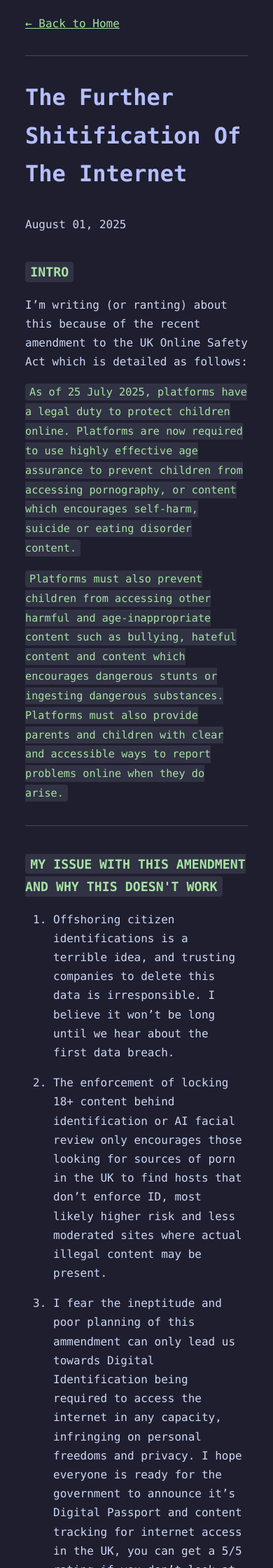
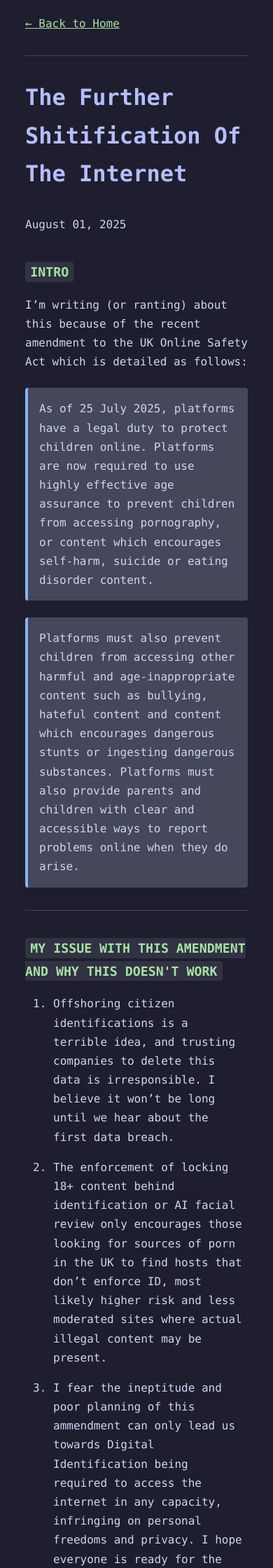
Before and after one commit to thebluenowhere/thebluenowhere.github.io, a Jekyll site: the page built from _posts/2025-08-01-digital-privacy.md, in a window 390 px wide. Shown: the top 2240 px of the page at 70% size. Built offline with Jekyll 4.4.1, drawn with Linux system fonts in a browser that asks for light colours.

Commit message:
adding new css for highlighted block

```diff
--- a/_posts/2025-08-01-digital-privacy.md
+++ b/_posts/2025-08-01-digital-privacy.md
@@ -8,9 +8,12 @@ date: 2025-08-01
 
 I'm writing (or ranting) about this because of the recent amendment to the UK Online Safety Act which is detailed as follows:
 
-`As of 25 July 2025, platforms have a legal duty to protect children online. Platforms are now required to use highly effective age assurance to prevent children from accessing pornography, or content which encourages self-harm, suicide or eating disorder content.`
-
-`Platforms must also prevent children from accessing other harmful and age-inappropriate content such as bullying, hateful content and content which encourages dangerous stunts or ingesting dangerous substances. Platforms must also provide parents and children with clear and accessible ways to report problems online when they do arise.`
+<div class="highlighted-block">
+As of 25 July 2025, platforms have a legal duty to protect children online. Platforms are now required to use highly effective age assurance to prevent children from accessing pornography, or content which encourages self-harm, suicide or eating disorder content.
+</div>
+<div class="highlighted-block">
+Platforms must also prevent children from accessing other harmful and age-inappropriate content such as bullying, hateful content and content which encourages dangerous stunts or ingesting dangerous substances. Platforms must also provide parents and children with clear and accessible ways to report problems online when they do arise.
+</div>
 
 ---
 
--- a/assets/css/main.css
+++ b/assets/css/main.css
@@ -160,4 +160,13 @@ article {
   body {
     margin: 20px;
   }
+  /* Highlighted Block */
+.highlighted-block {
+  background-color: var(--ctp-surface1);
+  color: var(--ctp-text);
+  border-left: 4px solid var(--ctp-blue);
+  padding: 1em;
+  border-radius: 4px;
+  margin: 1.5em 0;
 }
+}
```
